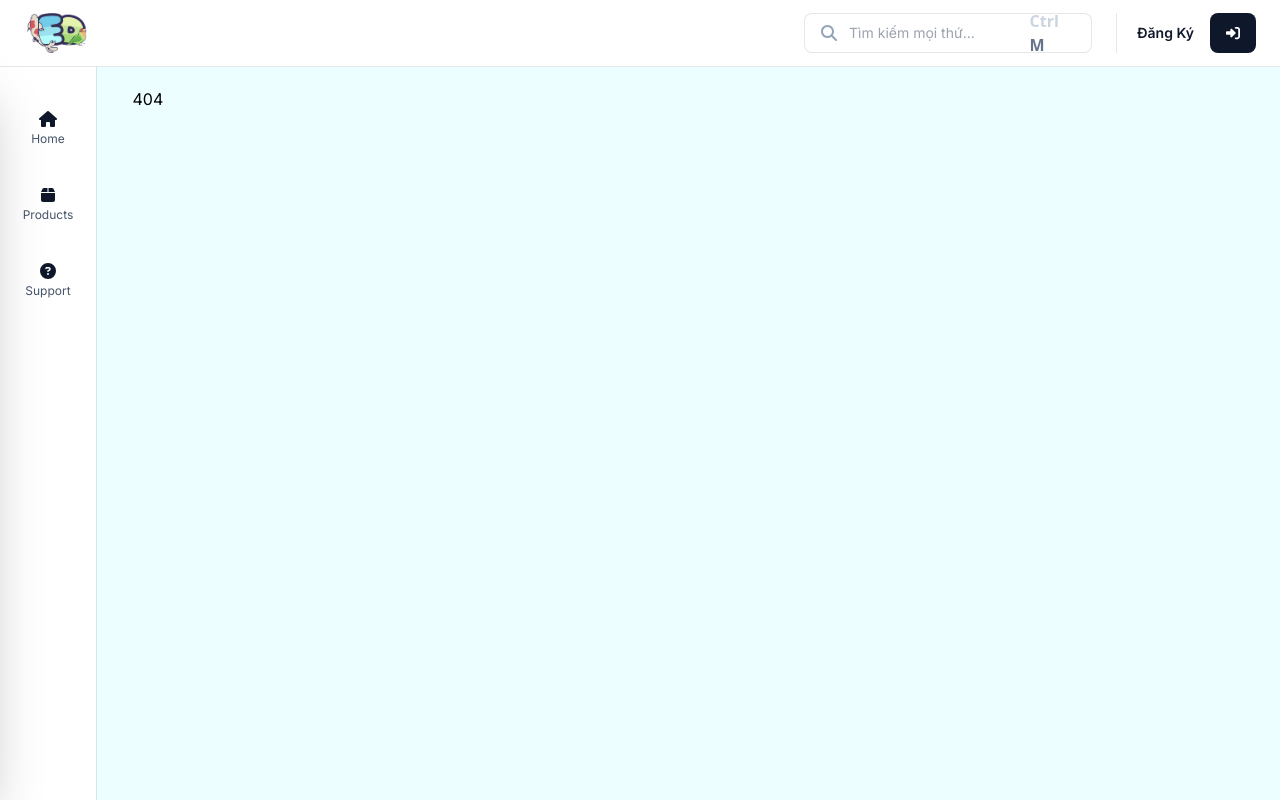
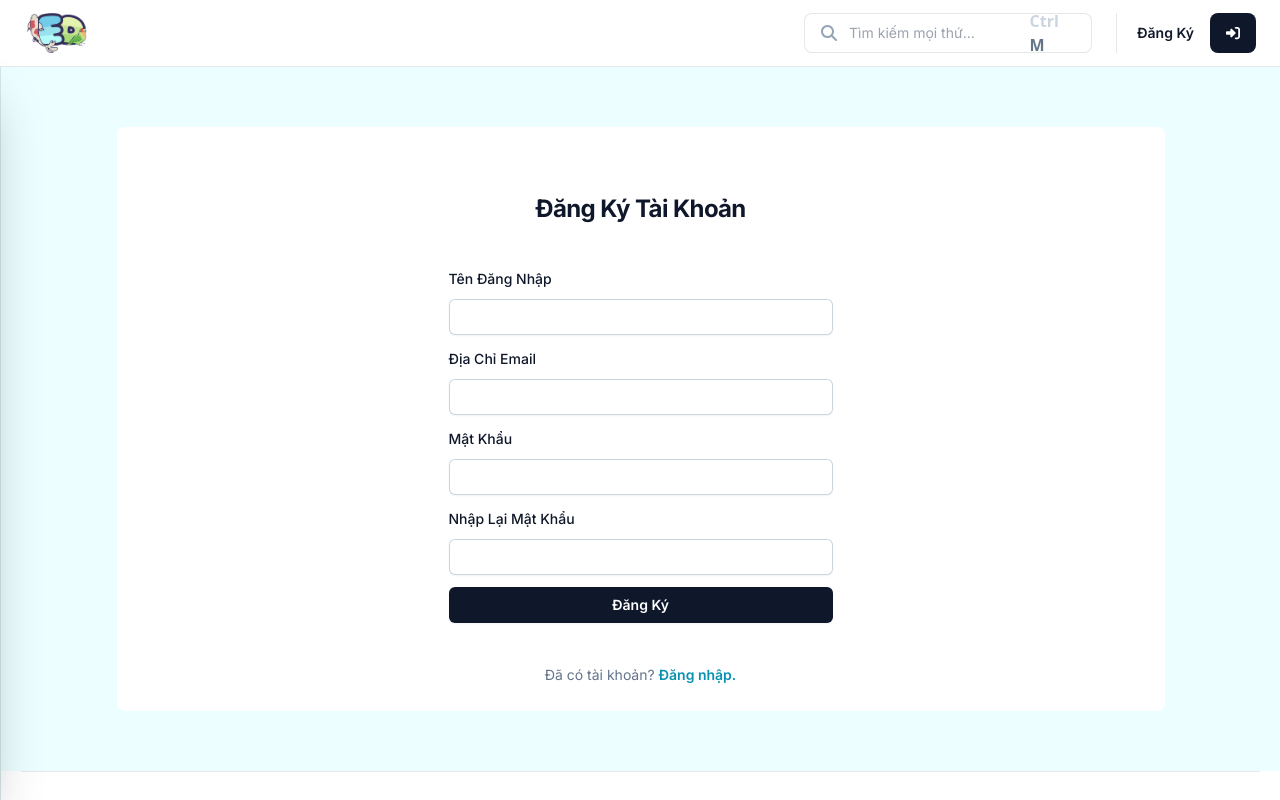
Before and after one commit to CaSapChim/full-stack-shop, a React (Vite) app in the folder client/: page /auth/reg in a window 1280 px wide. Built offline with nearby package versions, Linux system fonts and the light colour scheme.

Commit message:
🔐 Upd: UI Login and Reg

```diff
--- /dev/null
+++ b/client/src/layout/AuthLayout.tsx
@@ -0,0 +1,16 @@
+import { Footer } from "./Footer";
+import { Header } from "./Header";
+
+const AuthLayout = ({ children }: { children: React.ReactNode }) => {
+  return (
+    <div className="max-h-dvh w-full overflow-hidden font-inter">
+      <Header />
+      <div className="h-dvh flex-1 overflow-y-scroll border-l-[1px] border-slate-900/10 bg-cyan-50">
+        <div className="mx-auto max-w-6xl p-5 ">{children}</div>
+        <Footer />
+      </div>
+    </div>
+  );
+};
+
+export default AuthLayout;
--- /dev/null
+++ b/client/src/page/auth/Login.tsx
@@ -0,0 +1,86 @@
+import { Link } from "react-router-dom";
+
+export const Login = () => {
+  return (
+    <div className="flex min-h-full flex-1 flex-col justify-center rounded-sm bg-white px-6 py-10 sm:bg-transparent lg:px-8">
+      <div className="rounded-lg bg-white py-6">
+        <div className="sm:mx-auto sm:w-full sm:max-w-sm">
+          <h2 className="mt-10 text-center text-2xl font-bold leading-9 tracking-tight text-slate-900">
+            Đăng Nhập Tài Khoản
+          </h2>
+        </div>
+
+        <div className="mt-10 sm:mx-auto sm:w-full sm:max-w-sm">
+          <form className="space-y-6" action="#" method="POST">
+            <div>
+              <label
+                htmlFor="email"
+                className="block text-sm font-medium leading-6 text-slate-900"
+              >
+                Địa Chỉ Email
+              </label>
+              <div className="mt-2">
+                <input
+                  id="email"
+                  name="email"
+                  type="email"
+                  autoComplete="email"
+                  required
+                  className="block  w-full rounded-md border-0 px-2 py-1.5 text-slate-900 shadow-sm ring-1 ring-inset ring-slate-300 placeholder:text-slate-400 focus:outline-0 focus:ring-2 focus:ring-inset focus:ring-cyan-600 sm:text-sm sm:leading-6"
+                />
+              </div>
+            </div>
+
+            <div>
+              <div className="flex items-center justify-between">
+                <label
+                  htmlFor="password"
+                  className="block text-sm font-medium leading-6 text-slate-900"
+                >
+                  Mật Khẩu
+                </label>
+                <div className="text-sm">
+                  <a
+                    href="#"
+                    className="font-semibold text-cyan-600 hover:text-cyan-500"
+                  >
+                    Bạn quên ư?
+                  </a>
+                </div>
+              </div>
+              <div className="mt-2">
+                <input
+                  id="password"
+                  name="password"
+                  type="password"
+                  autoComplete="current-password"
+                  required
+                  className="block w-full rounded-md border-0 px-2 py-1.5 text-slate-900 shadow-sm ring-1 ring-inset ring-slate-300 placeholder:text-slate-400 focus:outline-0 focus:ring-2 focus:ring-inset focus:ring-cyan-600 sm:text-sm sm:leading-6"
+                />
+              </div>
+            </div>
+
+            <div>
+              <button
+                type="submit"
+                className="flex w-full justify-center rounded-md bg-slate-900 px-3 py-1.5 text-sm font-semibold leading-6 text-white shadow-sm hover:bg-slate-700 focus-visible:outline focus-visible:outline-2 focus-visible:outline-offset-2 focus-visible:outline-cyan-600"
+              >
+                Đăng Nhập
+              </button>
+            </div>
+          </form>
+
+          <p className="mt-10 text-center text-sm text-slate-500">
+            Không có tài khoản?{" "}
+            <Link
+              to="/auth/reg"
+              className="font-semibold leading-6 text-cyan-600 hover:text-cyan-500"
+            >
+              Đăng ký.
+            </Link>
+          </p>
+        </div>
+      </div>
+    </div>
+  );
+};
--- /dev/null
+++ b/client/src/page/auth/Reg.tsx
@@ -0,0 +1,118 @@
+import { Link } from "react-router-dom";
+
+export const Reg = () => {
+  return (
+    <div className="flex min-h-full flex-1 flex-col justify-center rounded-sm bg-white px-6 py-10 sm:bg-transparent lg:px-8">
+      <div className="rounded-lg bg-white py-6">
+        <div className="sm:mx-auto sm:w-full sm:max-w-sm">
+          <h2 className="mt-10 text-center text-2xl font-bold leading-9 tracking-tight text-slate-900">
+            Đăng Ký Tài Khoản
+          </h2>
+        </div>
+
+        <div className="mt-10 sm:mx-auto sm:w-full sm:max-w-sm">
+          <form className="space-y-3" action="#" method="POST">
+            <div>
+              <label
+                htmlFor="userName"
+                className="block text-sm font-medium leading-6 text-slate-900"
+              >
+                Tên Đăng Nhập
+              </label>
+              <div className="mt-2">
+                <input
+                  id="username"
+                  name="username"
+                  type="text"
+                  autoComplete="username"
+                  required
+                  className="block  w-full rounded-md border-0 px-2 py-1.5 text-slate-900 shadow-sm ring-1 ring-inset ring-slate-300 placeholder:text-slate-400 focus:outline-0 focus:ring-2 focus:ring-inset focus:ring-cyan-600 sm:text-sm sm:leading-6"
+                />
+              </div>
+            </div>
+
+            <div>
+              <label
+                htmlFor="email"
+                className="block text-sm font-medium leading-6 text-slate-900"
+              >
+                Địa Chỉ Email
+              </label>
+              <div className="mt-2">
+                <input
+                  id="email"
+                  name="email"
+                  type="email"
+                  autoComplete="email"
+                  required
+                  className="block  w-full rounded-md border-0 px-2 py-1.5 text-slate-900 shadow-sm ring-1 ring-inset ring-slate-300 placeholder:text-slate-400 focus:outline-0 focus:ring-2 focus:ring-inset focus:ring-cyan-600 sm:text-sm sm:leading-6"
+                />
+              </div>
+            </div>
+
+            <div>
+              <div>
+                <label
+                  htmlFor="password"
+                  className="block text-sm font-medium leading-6 text-slate-900"
+                >
+                  Mật Khẩu
+                </label>
+              </div>
+              <div className="mt-2">
+                <input
+                  id="password"
+                  name="password"
+                  type="password"
+                  autoComplete="current-password"
+                  required
+                  className="block w-full rounded-md border-0 px-2 py-1.5 text-slate-900 shadow-sm ring-1 ring-inset ring-slate-300 placeholder:text-slate-400 focus:outline-0 focus:ring-2 focus:ring-inset focus:ring-cyan-600 sm:text-sm sm:leading-6"
+                />
+              </div>
+            </div>
+
+            <div>
+              <div>
+                <label
+                  htmlFor="password"
+                  className="block text-sm font-medium leading-6 text-slate-900"
+                >
+                  Nhập Lại Mật Khẩu
+                </label>
+              </div>
+              <div className="mt-2">
+                <input
+                  id="password"
+                  name="password"
+                  type="password"
+                  autoComplete="current-password"
+                  required
+                  className="block w-full rounded-md border-0 px-2 py-1.5 text-slate-900 shadow-sm ring-1 ring-inset ring-slate-300 placeholder:text-slate-400 focus:outline-0 focus:ring-2 focus:ring-inset focus:ring-cyan-600 sm:text-sm sm:leading-6"
+                />
+              </div>
+            </div>
+
+            <div>
+              <button
+                type="submit"
+                className="flex w-full justify-center rounded-md bg-slate-900 px-3 py-1.5 text-sm font-semibold leading-6 text-white shadow-sm hover:bg-slate-700 focus-visible:outline focus-visible:outline-2 focus-visible:outline-offset-2 focus-visible:outline-cyan-600"
+              >
+                Đăng Ký
+              </button>
+            </div>
+          </form>
+
+          <p className="mt-10 text-center text-sm text-slate-500">
+            Đã có tài khoản?{" "}
+            <Link
+              to="/auth/login"
+              className="font-semibold leading-6 text-cyan-600 hover:text-cyan-500"
+            >
+              Đăng nhập.
+            </Link>
+          </p>
+        </div>
+      </div>
+    </div>
+  );
+};
--- a/client/src/router/router.tsx
+++ b/client/src/router/router.tsx
@@ -1,13 +1,18 @@
 import DefaultLayout from "../layout/DefaultLayout";
+import AuthLayout from "../layout/AuthLayout";
 import { Home } from "../page/Home";
 import { Products } from "../page/Products";
 import { Support } from "../page/Support";
 import { BonKoBon } from "../page/404";
+import { Login } from "../page/auth/Login";
+import { Reg } from "../page/auth/Reg";
 
 export const publicRoutes = [
   { path: "/", component: Home, layout: DefaultLayout },
   { path: "/products", component: Products, layout: DefaultLayout },
   { path: "/support", component: Support, layout: DefaultLayout },
+  { path: "/auth/login", component: Login, layout: AuthLayout },
+  { path: "/auth/reg", component: Reg, layout: AuthLayout },
   { path: "*", component: BonKoBon, layout: DefaultLayout },
 ];
 export const privateRoutes: string[] = [];
```
